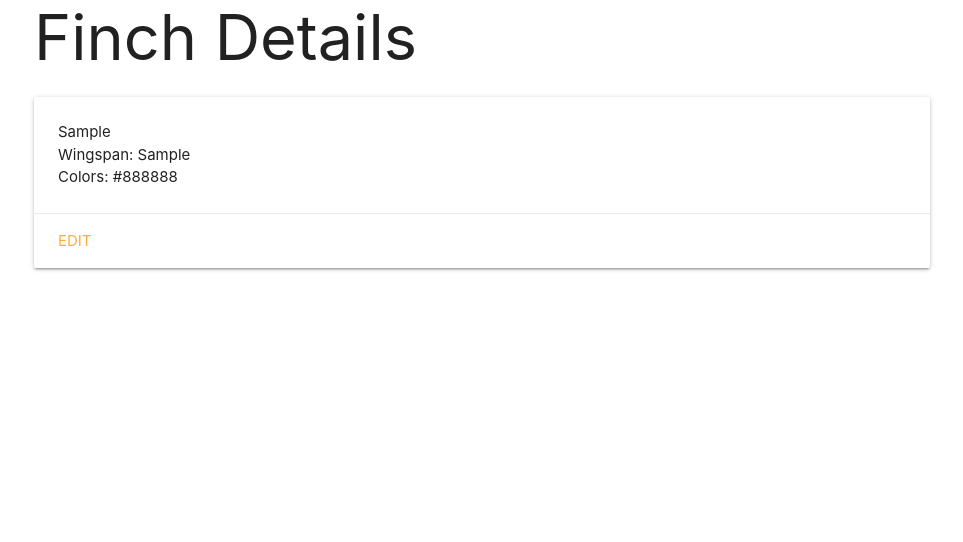
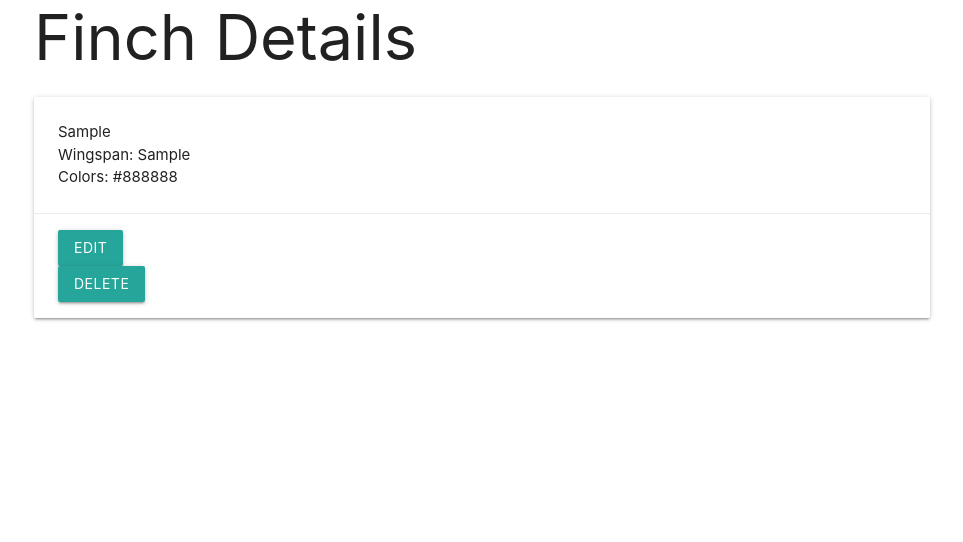
Before and after one commit to chajiiiii/finchcollector, a Django app: page /finches/1/ in a window 1280 px wide. Shown: the part 103-645 px from the top of the page, without its empty margins (158-1121 px from the left). Run offline with Django 4.2, Linux system fonts and the light colour scheme; tables that the repository leaves empty hold one stand-in row (values such as "Sample post").

Commit message:
Delete functionality

```diff
--- a/main_app/templates/finches/detail.html
+++ b/main_app/templates/finches/detail.html
@@ -10,7 +10,13 @@
         <p>Colors: {{ finch.colors }}</p>
     </div>
     <div class="card-action">
-        <a href="{% url 'finches_update' finch.id %}">EDIT</a>
+        <a href="{% url 'finches_update' finch.id %}" class="btn">EDIT</a>
+
+        <form action="{% url 'finches_delete' finch.id %}" method="POST">
+            {% csrf_token %}
+            <input type="submit" class="btn" value="DELETE" onclick="return confirm('Delete this finch?')">
+        </form>
+
     </div>
 </div>
 
--- a/main_app/urls.py
+++ b/main_app/urls.py
@@ -8,4 +8,5 @@ urlpatterns = [
     path("finches/<int:finch_id>/", views.finches_detail, name="detail"),
     path("finches/create/", views.FinchCreate.as_view(), name="finches_create"),
     path("finches/<int:pk>/update/", views.FinchUpdate.as_view(), name="finches_update"),
+    path("finches/<int:finch_id>/delete/", views.finches_delete, name="finches_delete"),
 ]
--- a/main_app/views.py
+++ b/main_app/views.py
@@ -1,6 +1,6 @@
-from django.shortcuts import render
+from django.shortcuts import render, redirect
 
-from django.views.generic.edit import CreateView, UpdateView
+from django.views.generic.edit import CreateView, UpdateView, DeleteView
 
 from .models import Finch
 
@@ -35,3 +35,13 @@ class FinchCreate(CreateView):
 class FinchUpdate(UpdateView):
     model = Finch
     fields = ['wingspan', 'colors']
+
+class FinchDelete(DeleteView):
+    model = Finch
+    success_url = '/finches'
+
+
+def finches_delete(request, finch_id):
+    finch = Finch.objects.get(id=finch_id)
+    finch.delete()
+    return redirect('index')
```
